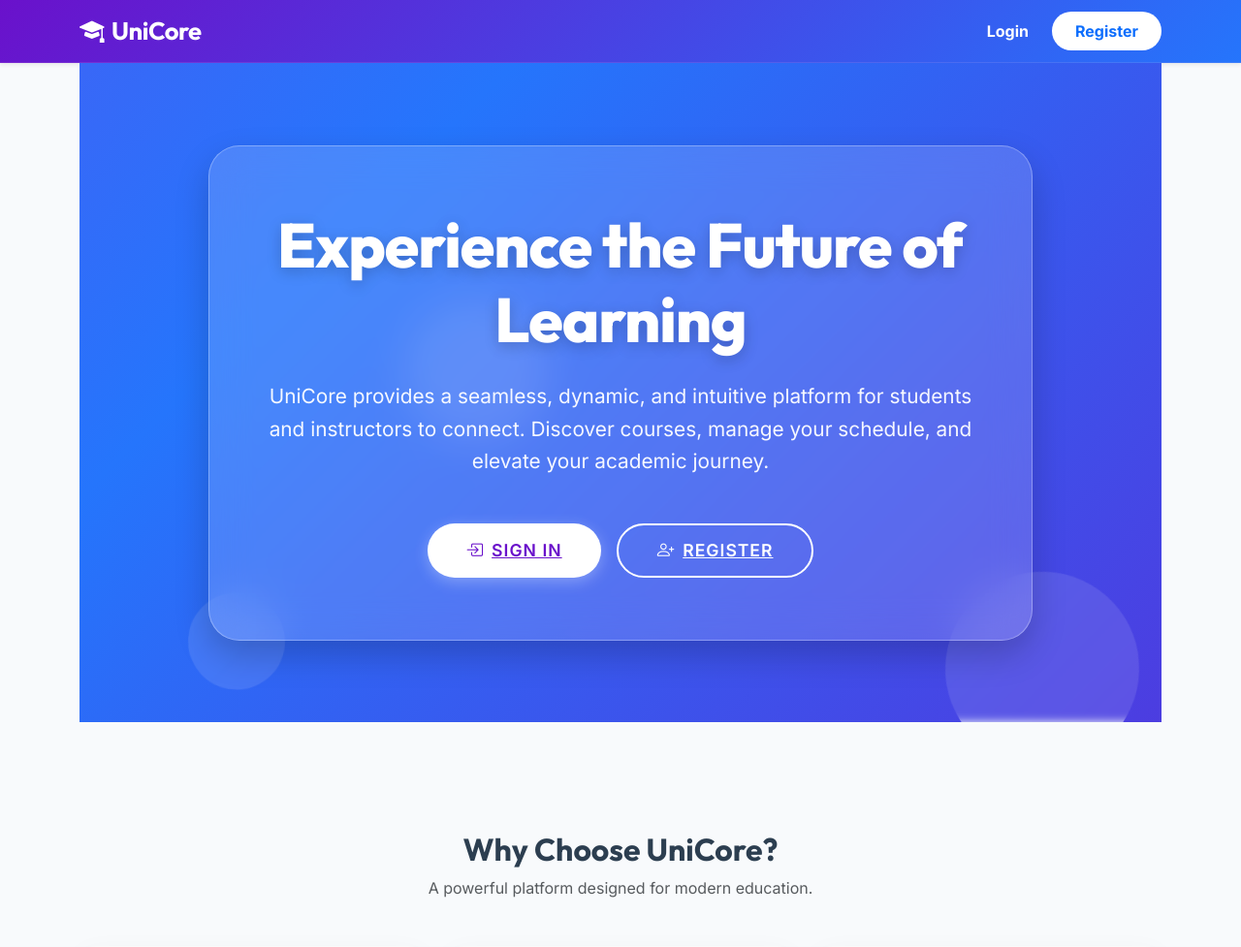
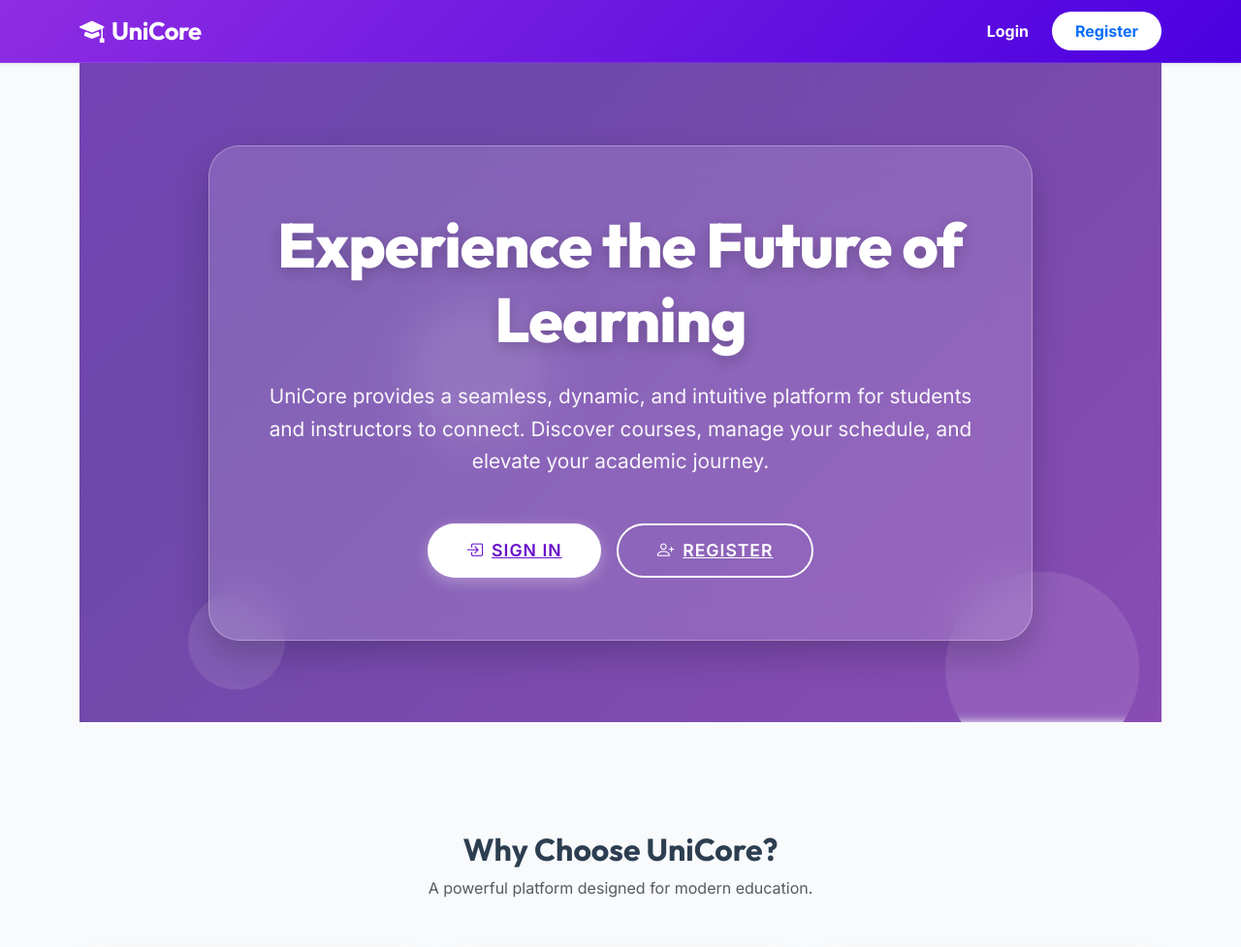
Before and after one commit to MaadhavaM/Online-Course-Registration-System, a Flask app: page / in a window 1280 px wide. Shown: the top 977 px of the page at 97% size. Run offline with Flask 3, Linux system fonts and the light colour scheme.

Commit message:
initial commit

```diff
--- a/static/css/style.css
+++ b/static/css/style.css
@@ -11,7 +11,7 @@ h1, h2, h3, h4, h5, h6, .navbar-brand {
 }
 
 .navbar {
-    background: linear-gradient(135deg, #6a11cb 0%, #2575fc 100%) !important;
+    background: linear-gradient(135deg, #8E2DE2 0%, #4A00E0 100%) !important;
     border-bottom: 1px solid rgba(255,255,255,0.1);
 }
 
@@ -43,7 +43,7 @@ h1, h2, h3, h4, h5, h6, .navbar-brand {
 
 /* Gradient text utilities */
 .text-gradient-primary {
-    background: linear-gradient(135deg, #6a11cb 0%, #2575fc 100%);
+    background: linear-gradient(135deg, #8E2DE2 0%, #4A00E0 100%);
     -webkit-background-clip: text;
     -webkit-text-fill-color: transparent;
 }
@@ -59,7 +59,7 @@ h1, h2, h3, h4, h5, h6, .navbar-brand {
 }
 
 .bg-primary {
-    background: linear-gradient(135deg, #6a11cb 0%, #2575fc 100%) !important;
+    background: linear-gradient(135deg, #8E2DE2 0%, #4A00E0 100%) !important;
 }
 
 .bg-success {
@@ -80,13 +80,13 @@ h1, h2, h3, h4, h5, h6, .navbar-brand {
 }
 
 .btn-primary {
-    background: linear-gradient(135deg, #6a11cb 0%, #2575fc 100%);
+    background: linear-gradient(135deg, #8E2DE2 0%, #4A00E0 100%);
     border: none;
     box-shadow: 0 4px 15px rgba(37, 117, 252, 0.3);
 }
 
 .btn-primary:hover {
-    background: linear-gradient(135deg, #2575fc 0%, #6a11cb 100%);
+    background: linear-gradient(135deg, #4A00E0 0%, #8E2DE2 100%);
     box-shadow: 0 6px 20px rgba(37, 117, 252, 0.4);
     transform: translateY(-2px);
 }
--- a/templates/index.html
+++ b/templates/index.html
@@ -13,7 +13,7 @@
         justify-content: center;
         overflow: hidden;
         margin-top: -1.5rem; /* Pull up under the navbar slightly */
-        background: linear-gradient(-45deg, #6a11cb, #2575fc, #8E2DE2, #4A00E0);
+        background: linear-gradient(-45deg, #9D50BB, #6E48AA, #8E2DE2, #4A00E0);
         background-size: 400% 400%;
         animation: gradientBG 15s ease infinite;
         color: white;
```
